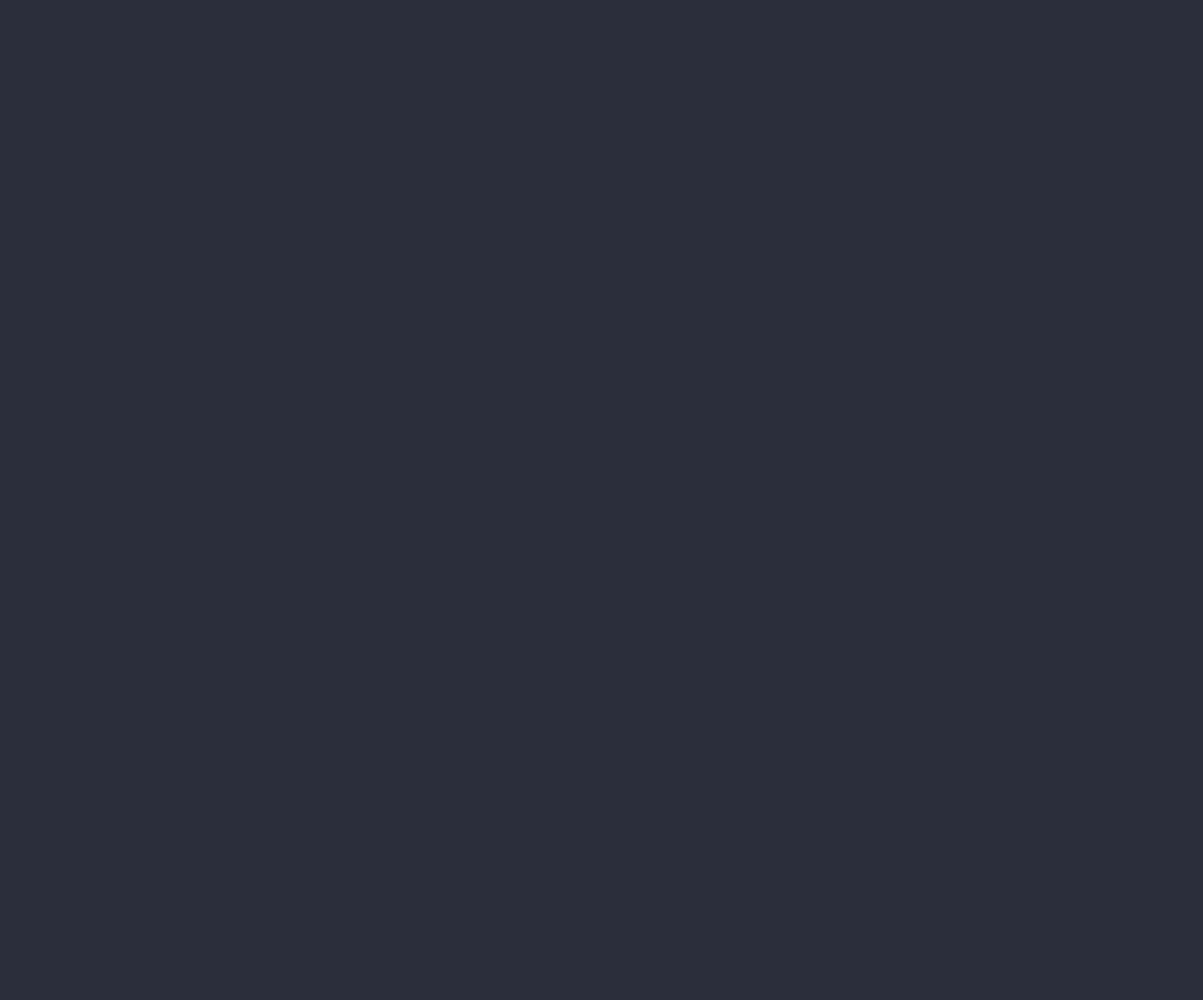
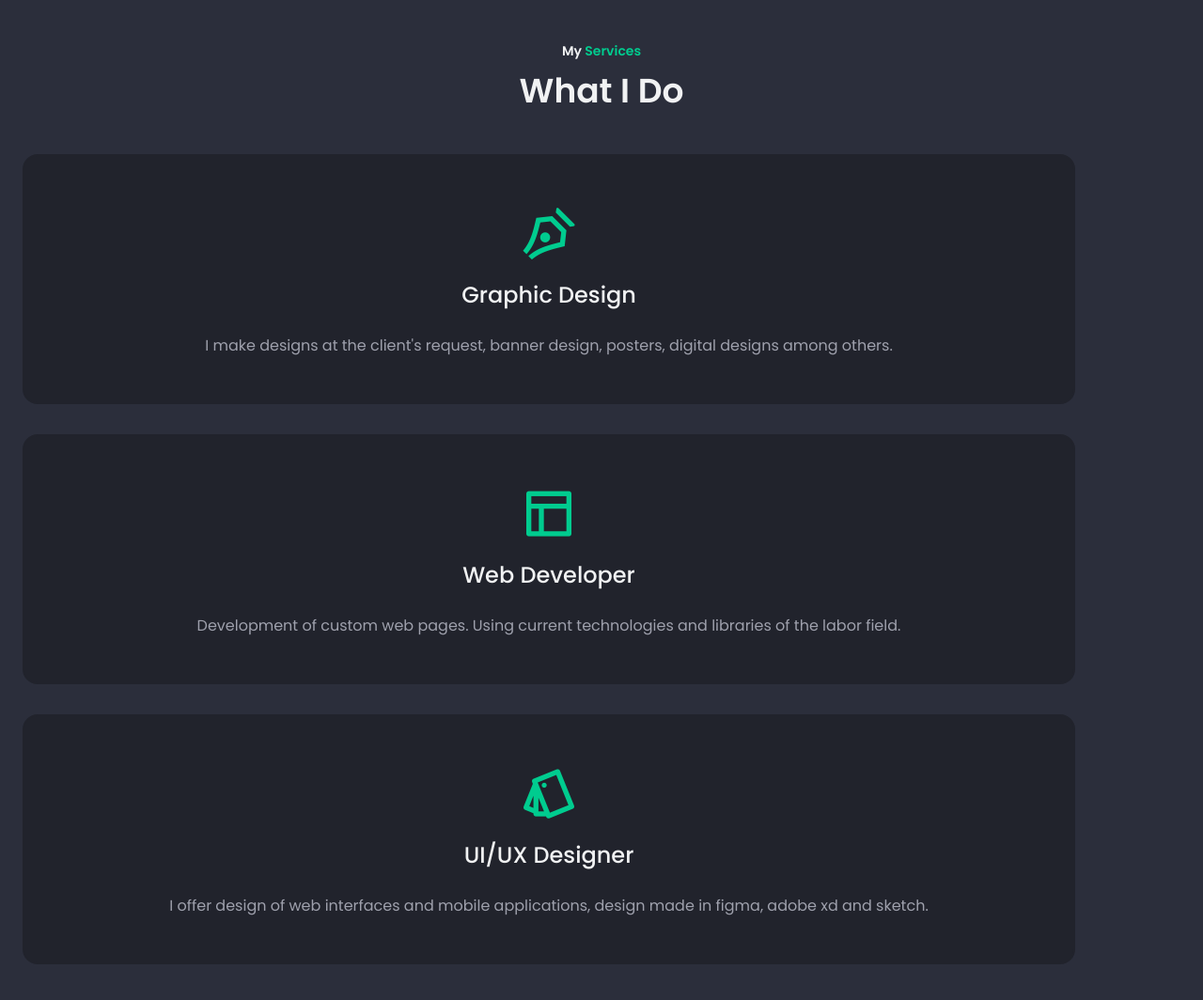
Before and after one commit to echaan/eric-portfolio, a plain HTML site: page index.html in a window 1280 px wide. Shown: the part 2270-3334 px from the top of the page at 94% size. Before the commit the page ends 2570 px from the top, so only its background shows below. Drawn offline with nearby package versions, Linux system fonts and the light colour scheme.

Commit message:
Update style.css & index.html for manage skills section

```diff
--- a/assets/css/styles.css
+++ b/assets/css/styles.css
@@ -401,7 +401,35 @@ svg {
 }
 
 /*=============== SERVICES ===============*/
+.services__container{
+  row-gap: 2rem;
+  padding-block: 1rem;
+}
 
+.services__card{
+  text-align: center;
+  background-color: var(--container-color);
+  padding: 3rem 1.25rem;
+  border-radius: 1rem;
+  border: 2px solid var(--container-color);
+  transition: border .4s;
+}
+
+.services__icon{
+  display: block;
+  font-size: 4rem;
+  color: var(--first-color);
+  margin-bottom: .75rem;
+}
+
+.services__title{
+  font-size: var(--h2-font-size);
+  margin-bottom: 1.5rem;
+}
+
+.services__card:hover{
+  border: 2px solid var(--first-color);
+}
 
 /*=============== PROJECTS ===============*/
 
--- a/index.html
+++ b/index.html
@@ -230,7 +230,46 @@
 
          <!--==================== SERVICES ====================-->
          <section class="services section" id="services">
+            <h3 class="section__subtitle">
+               My <span>Services
+            </h3>
 
+            <h2 class="section__title">
+               What I Do
+            </h2>
+
+            <div class="services__container container grid">
+               <article class="services__card">
+                  <i class="ri-pen-nib-line services__icon"></i>
+
+                  <h2 class="services__title">Graphic Design</h2>
+
+                  <p class="services__description">
+                     I make designs at the client's request, banner design, posters, digital designs among others.
+
+                  </p>
+               </article>
+
+               <article class="services__card">
+                  <i class="ri-layout-3-line services__icon"></i>
+
+                  <h2 class="services__title">Web Developer</h2>
+
+                  <p class="services__description">
+                     Development of custom web pages. Using current technologies and libraries of the labor field.
+                  </p>
+               </article>
+
+               <article class="services__card">
+                  <i class="ri-pantone-line services__icon"></i>
+
+                  <h2 class="services__title">UI/UX Designer</h2>
+
+                  <p class="services__description">
+                     I offer design of web interfaces and mobile applications, design made in figma, adobe xd and sketch.
+                  </p>
+               </article>
+            </div>
          </section>
 
          <!--==================== PROJECTS ====================-->
```
